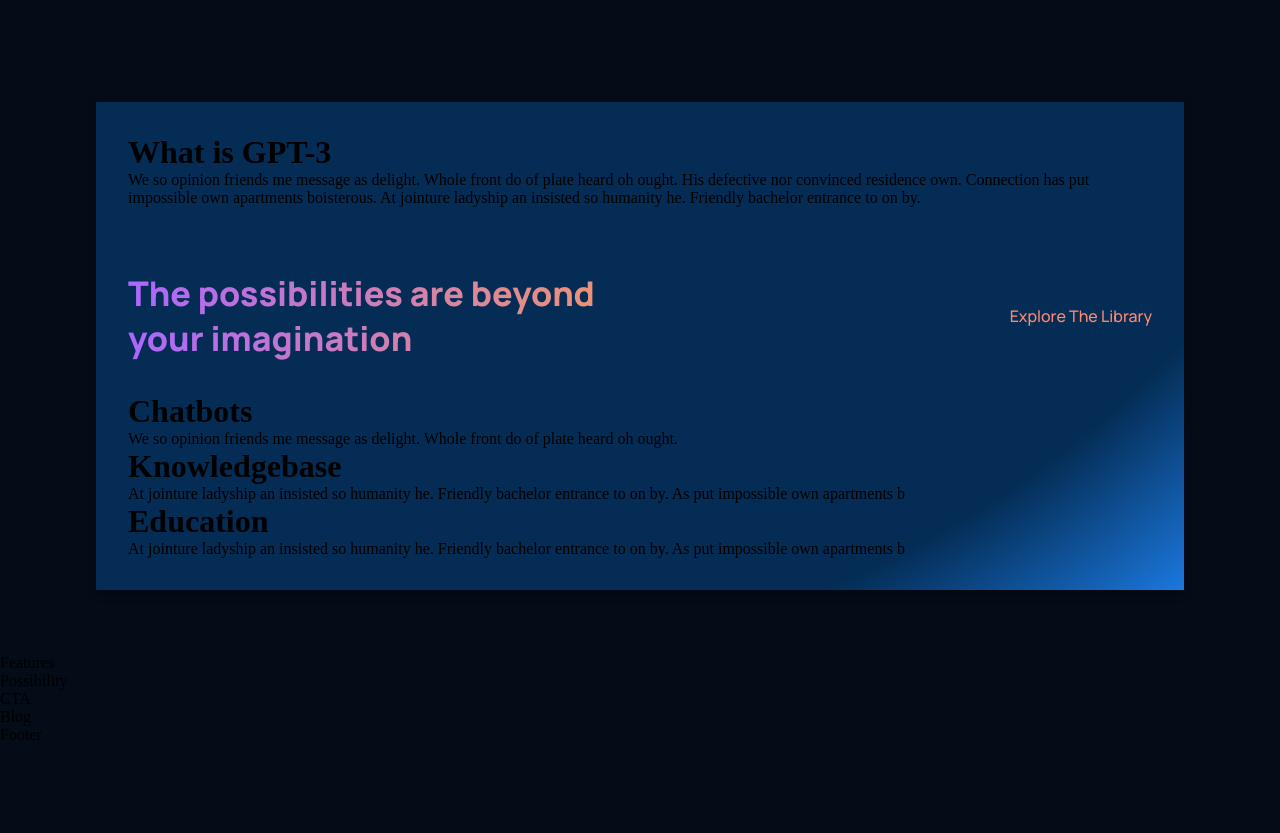
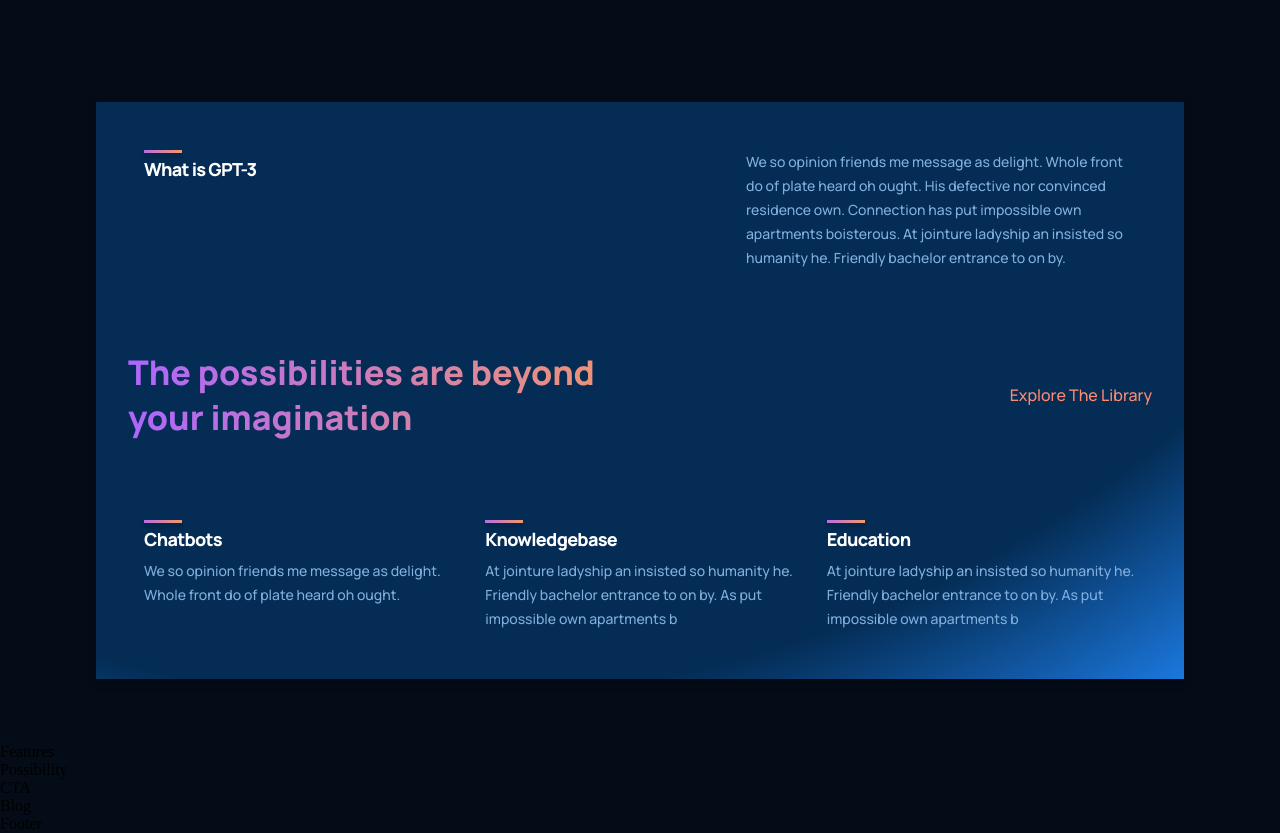
Before and after one commit to mz1119/gpt3frontendsite, a React (Create React App) app: page / in a window 1280 px wide. Shown: the part 960-1793 px from the top of the page. Before the commit the page ends 1704 px from the top, so only its background shows below. Built offline with nearby package versions, Linux system fonts and the light colour scheme.

Commit message:
finished what is gpt3 section

```diff
--- a/src/components/feature/Feature.jsx
+++ b/src/components/feature/Feature.jsx
@@ -1,18 +1,16 @@
 import React from 'react';
-import "./feature.css";
+import './feature.css';
 
-const Feature = ({title, text}) => {
-  return (
-    <div className='gpt3__features-container'>
-      <div className='gpt3__features-container__feature-title'>
-        <div />
-        <h1>{title}</h1>
-        <div className='gpt3__features-container__feature-text'>
-          {text}
-        </div>
-      </div>
+const Feature = ({ title, text }) => (
+  <div className="gpt3__features-container__feature">
+    <div className="gpt3__features-container__feature-title">
+      <div />
+      <h1>{title}</h1>
     </div>
-  )
-}
+    <div className="gpt3__features-container_feature-text">
+      <p>{text}</p>
+    </div>
+  </div>
+);
 
-export default Feature
+export default Feature;
--- a/src/components/feature/feature.css
+++ b/src/components/feature/feature.css
@@ -1,4 +1,62 @@
-.gpt3__features-container__container-feature {
+.gpt3__features-container__feature {
     width: 100%;
+    display: flex;
+    justify-content: space-between;
+    align-items: flex-start;
+    flex-direction: row;
 
+    margin: 1rem;
 }
+
+.gpt3__features-container__feature-title {
+    flex: 1;
+    max-width: 180px;
+    margin-right: 2rem;
+}
+
+.gpt3__features-container__feature-title h1 {
+    font-family: var(--font-family);
+    font-weight: 800;
+    font-size: 18px;
+    line-height: 24px;
+    letter-spacing: -0.04em;
+    color: #fff;
+}
+
+.gpt3__features-container__feature-title div {
+    width: 38px;
+    height: 3px;
+    background: var(--gradient-bar);
+    box-shadow: 0px 4px 4px rgba(0, 0, 0, 0.25);
+    margin-bottom: 0.25rem;
+}
+
+.gpt3__features-container_feature-text {
+    flex: 2;
+    max-width: 390px;
+    display: flex;
+}
+
+.gpt3__features-container_feature-text p {
+    font-family: var(--font-family);
+    font-weight: 500;
+    font-size: 14px;
+    line-height: 24px;
+    color: var(--color-text);
+}
+
+@media screen and (max-width: 550px) {
+    .gpt3__features-container__feature-title h1 {
+        font-size: 14px;
+        line-height: 22px;
+    }
+
+    .gpt3__features-container_feature-text p {
+        font-size: 12px;
+        line-height: 20px;
+    }
+
+    .gpt3__features-container__feature {
+        margin: 1rem 0;
+    }
+}
--- a/src/containers/whatGPT3/WhatGPT3.jsx
+++ b/src/containers/whatGPT3/WhatGPT3.jsx
@@ -12,7 +12,7 @@
           <h1 className='gradient__text'>The possibilities are beyond your imagination</h1>
           <p>Explore The Library </p>
         </div>
-        <div className='gpt3__whatgp3-container'>
+        <div className='gpt3__whatgpt3-container'>
           <Feature title="Chatbots" text="We so opinion friends me message as delight. Whole front do of plate heard oh ought. "/>
           <Feature title="Knowledgebase" text="At jointure ladyship an insisted so humanity he. Friendly bachelor entrance to on by. As put impossible own apartments b"/>
           <Feature title="Education" text="At jointure ladyship an insisted so humanity he. Friendly bachelor entrance to on by. As put impossible own apartments b"/>
--- a/src/containers/whatGPT3/whatGPT3.css
+++ b/src/containers/whatGPT3/whatGPT3.css
@@ -113,7 +113,6 @@
 }
 
 @media screen and (max-width: 350px) {
-    /* Customizing feature component as per needs */
     .gpt3__whatgpt3-container .gpt3__features-container__feature {
         margin: 1rem 0;
         min-width: 100%;
```
